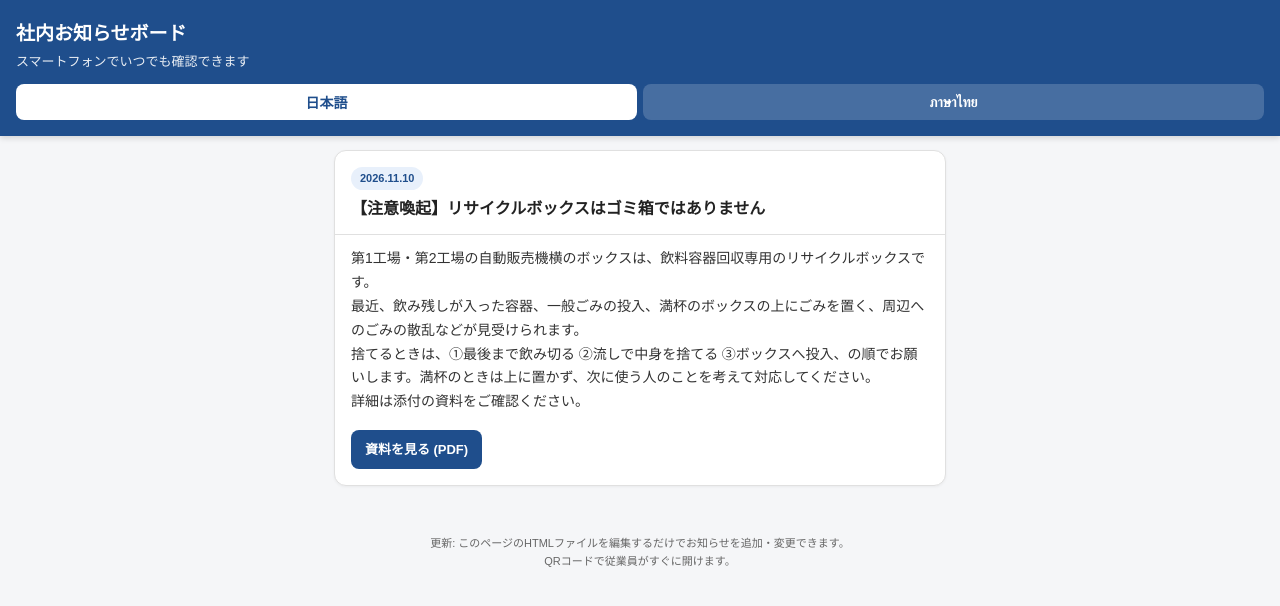
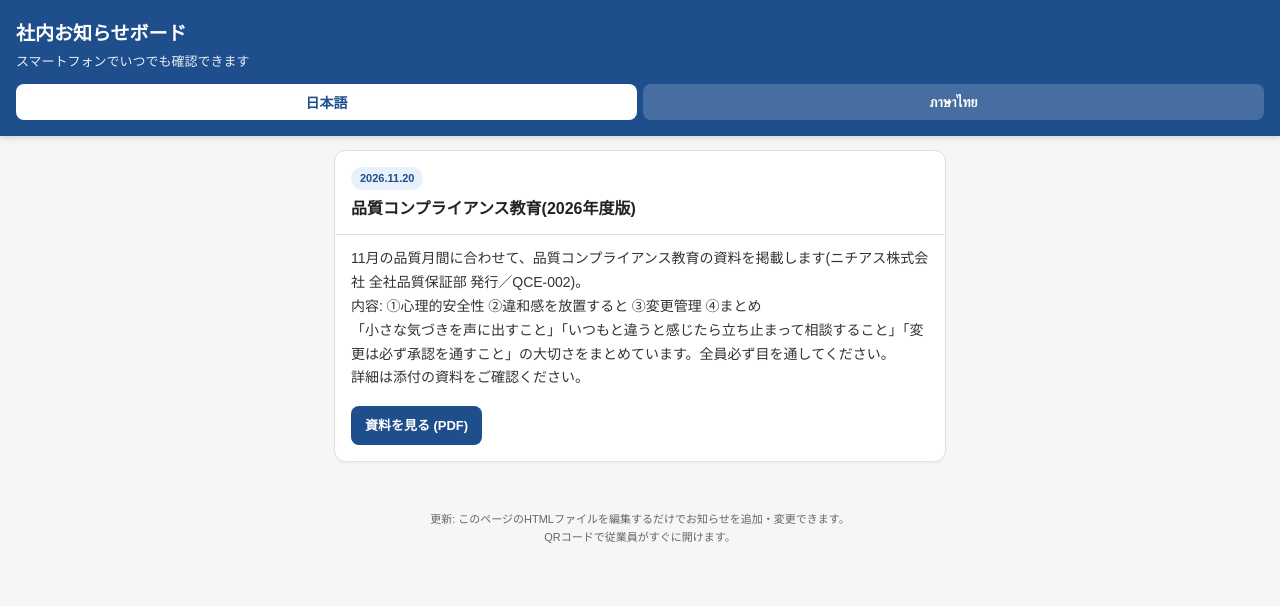
Before and after one commit to renorin-maiki/notice-board, a plain HTML site: page index.html in a window 1280 px wide. Drawn offline with Linux system fonts and the light colour scheme.

Commit message:
Update index.html

```diff
--- a/index.html
+++ b/index.html
@@ -155,17 +155,17 @@
 // ここにお知らせを追加していくだけで一覧が増えます
 const notices = [
   {
-    date: "2026.11.10",
+    date: "2026.11.20",
     ja: {
-      title: "【注意喚起】リサイクルボックスはゴミ箱ではありません",
-      body: "第1工場・第2工場の自動販売機横のボックスは、飲料容器回収専用のリサイクルボックスです。\n最近、飲み残しが入った容器、一般ごみの投入、満杯のボックスの上にごみを置く、周辺へのごみの散乱などが見受けられます。\n捨てるときは、①最後まで飲み切る ②流しで中身を捨てる ③ボックスへ投入、の順でお願いします。満杯のときは上に置かず、次に使う人のことを考えて対応してください。\n詳細は添付の資料をご確認ください。"
+      title: "品質コンプライアンス教育(2026年度版)",
+      body: "11月の品質月間に合わせて、品質コンプライアンス教育の資料を掲載します(ニチアス株式会社 全社品質保証部 発行／QCE-002)。\n内容: ①心理的安全性 ②違和感を放置すると ③変更管理 ④まとめ\n「小さな気づきを声に出すこと」「いつもと違うと感じたら立ち止まって相談すること」「変更は必ず承認を通すこと」の大切さをまとめています。全員必ず目を通してください。\n詳細は添付の資料をご確認ください。"
     },
     th: {
-      title: "【แจ้งเตือน】กล่องรีไซเคิลไม่ใช่ถังขยะ",
-      body: "กล่องข้างตู้กดน้ำของโรงงานที่ 1 และ 2 ใช้สำหรับเก็บภาชนะเครื่องดื่มเท่านั้น\nช่วงนี้พบภาชนะที่ยังมีเครื่องดื่มเหลืออยู่ การทิ้งขยะทั่วไป การวางขยะไว้บนกล่องที่เต็มแล้ว และขยะกระจัดกระจายรอบกล่อง\nกรุณาทิ้งตามขั้นตอน: ① ดื่มให้หมด ② เททิ้งที่อ่างล้าง ③ ใส่ลงกล่องรีไซเคิล หากกล่องเต็มแล้ว อย่าวางไว้ด้านบน และโปรดคำนึงถึงผู้ใช้คนถัดไป\nรายละเอียดดูได้จากเอกสารที่แนบมา"
+      title: "การอบรมด้านการปฏิบัติตามข้อกำหนดคุณภาพ (ฉบับปี 2026)",
+      body: "เนื่องในเดือนคุณภาพ (พฤศจิกายน) ขอเผยแพร่เอกสารการอบรมด้านการปฏิบัติตามข้อกำหนดคุณภาพ (จัดทำโดย ฝ่ายประกันคุณภาพส่วนกลาง NICHIAS Corporation / QCE-002)\nเนื้อหา: ① ความปลอดภัยทางจิตใจ ② เมื่อปล่อยปละความรู้สึกผิดปกติไว้ ③ การควบคุมการเปลี่ยนแปลง ④ สรุป\nสรุปความสำคัญของ “การกล้าพูดสิ่งที่สังเกตเห็น” “เมื่อรู้สึกว่าผิดปกติ ให้หยุดและปรึกษา” และ “การเปลี่ยนแปลงต้องผ่านการอนุมัติเสมอ” ขอให้ทุกคนอ่านให้ครบ\nรายละเอียดดูได้จากเอกสารที่แนบมา"
     },
-    filePdfJa: "リサイクルボックス注意喚起_JA.pdf",
-    filePdfTh: "リサイクルボックス注意喚起_TH.pdf"
+    filePdfJa: "品質コンプライアンス教育_JA.pdf",
+    filePdfTh: "品質コンプライアンス教育_TH.pdf"
   }
 ];
 let lang = "ja";
```
